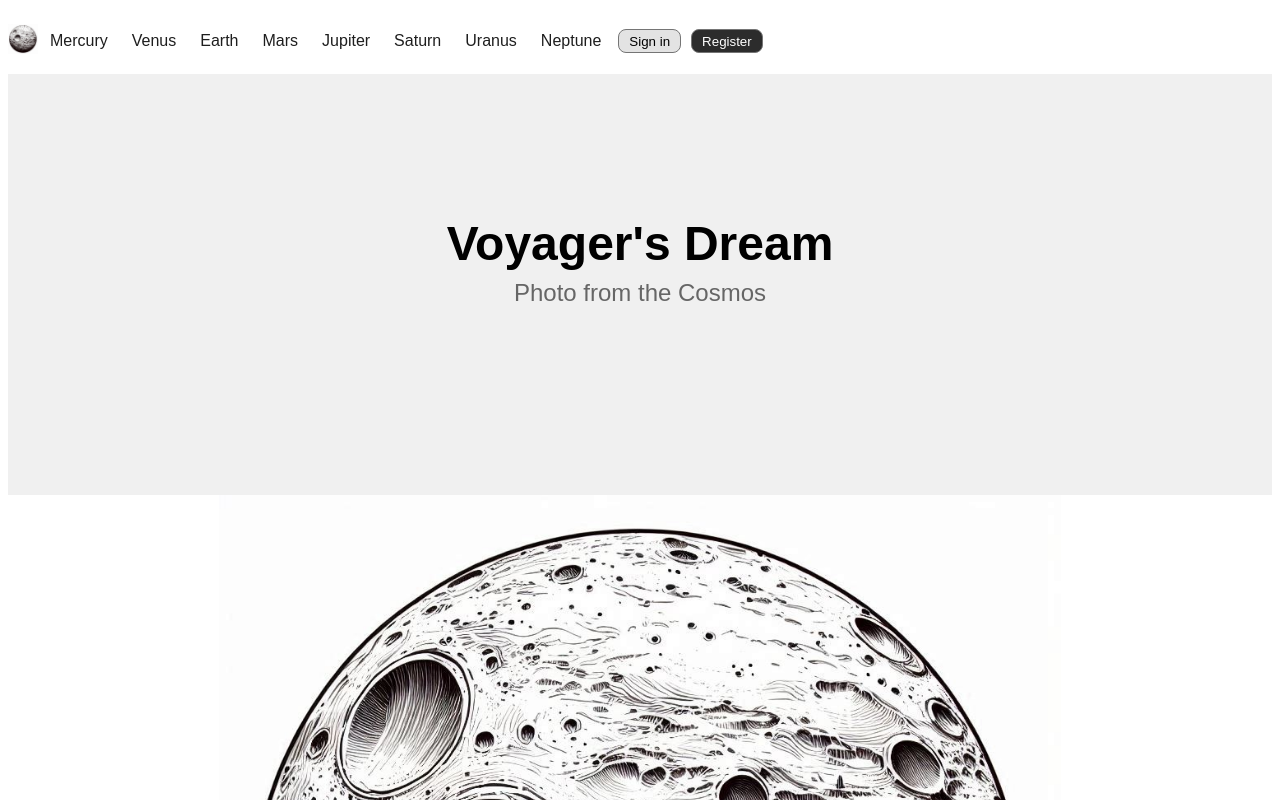
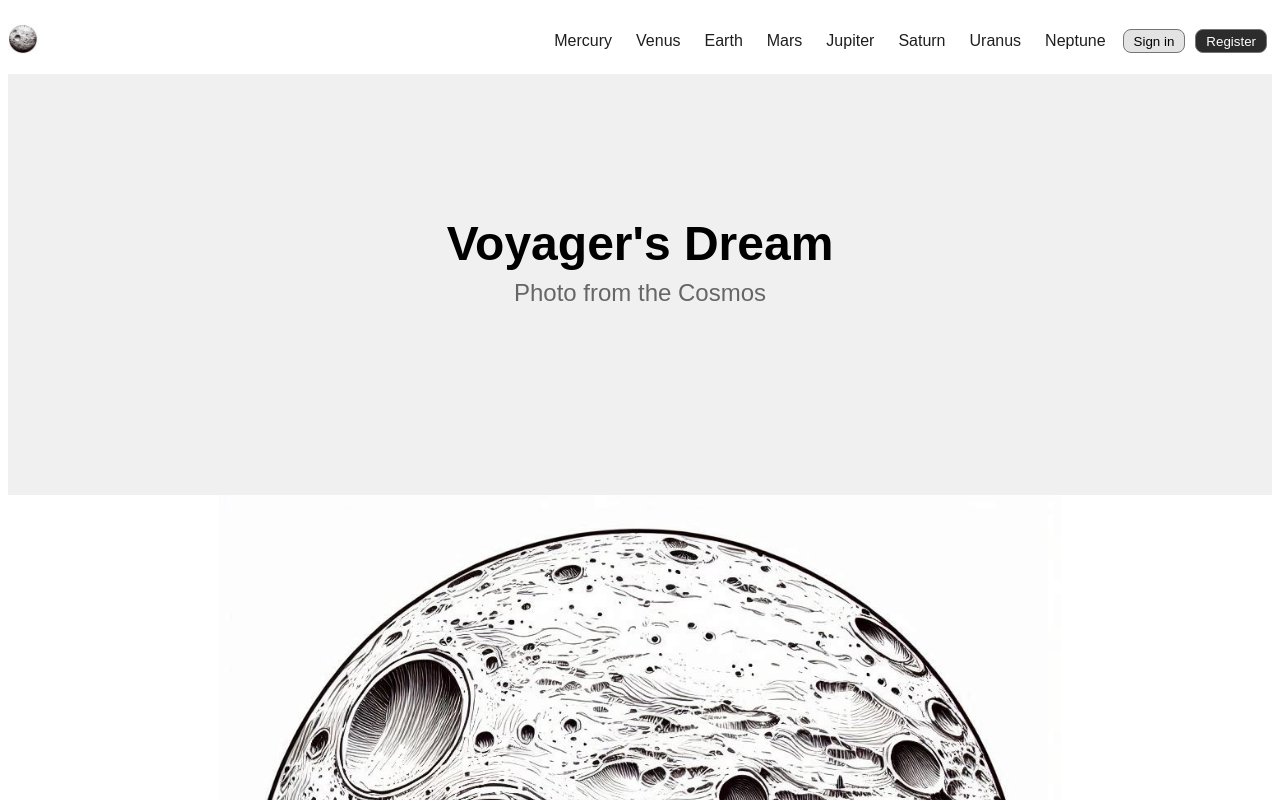
Before and after one commit to SheepEatLion/voyagers-dream, a React (Create React App) app: page / in a window 1280 px wide. Shown: the top 800 px of the page. Built offline with nearby package versions, Linux system fonts and the light colour scheme.

Commit message:
fix: navBar Space between

```diff
--- a/src/NavBar.module.css
+++ b/src/NavBar.module.css
@@ -2,6 +2,7 @@
   display: flex;
   flex-direction: row;
   align-items: center;
+  justify-content: space-between; /* 요소들 간의 공간을 균등하게 분배 */
   padding: 0;
   background-color: white;
 }
```
